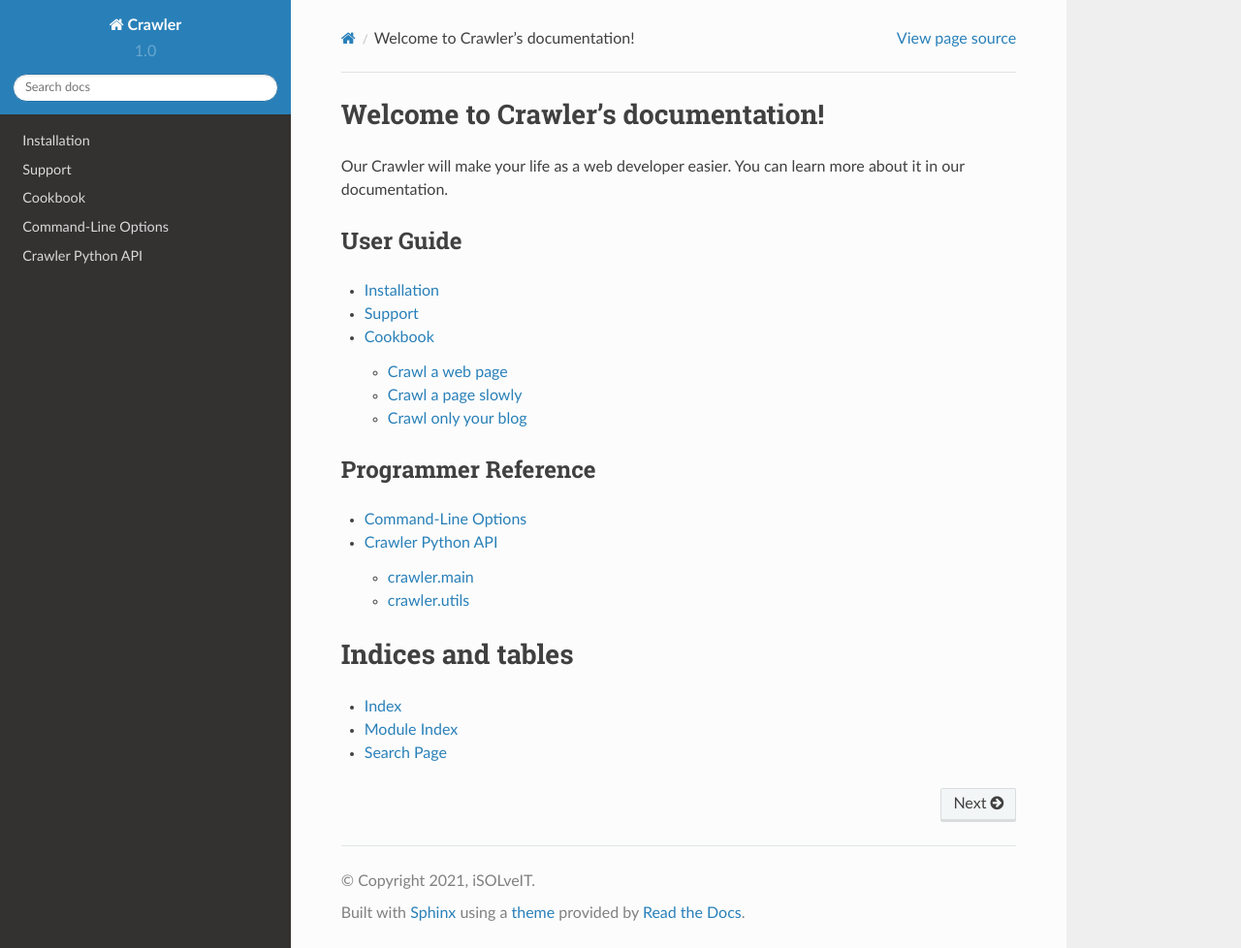
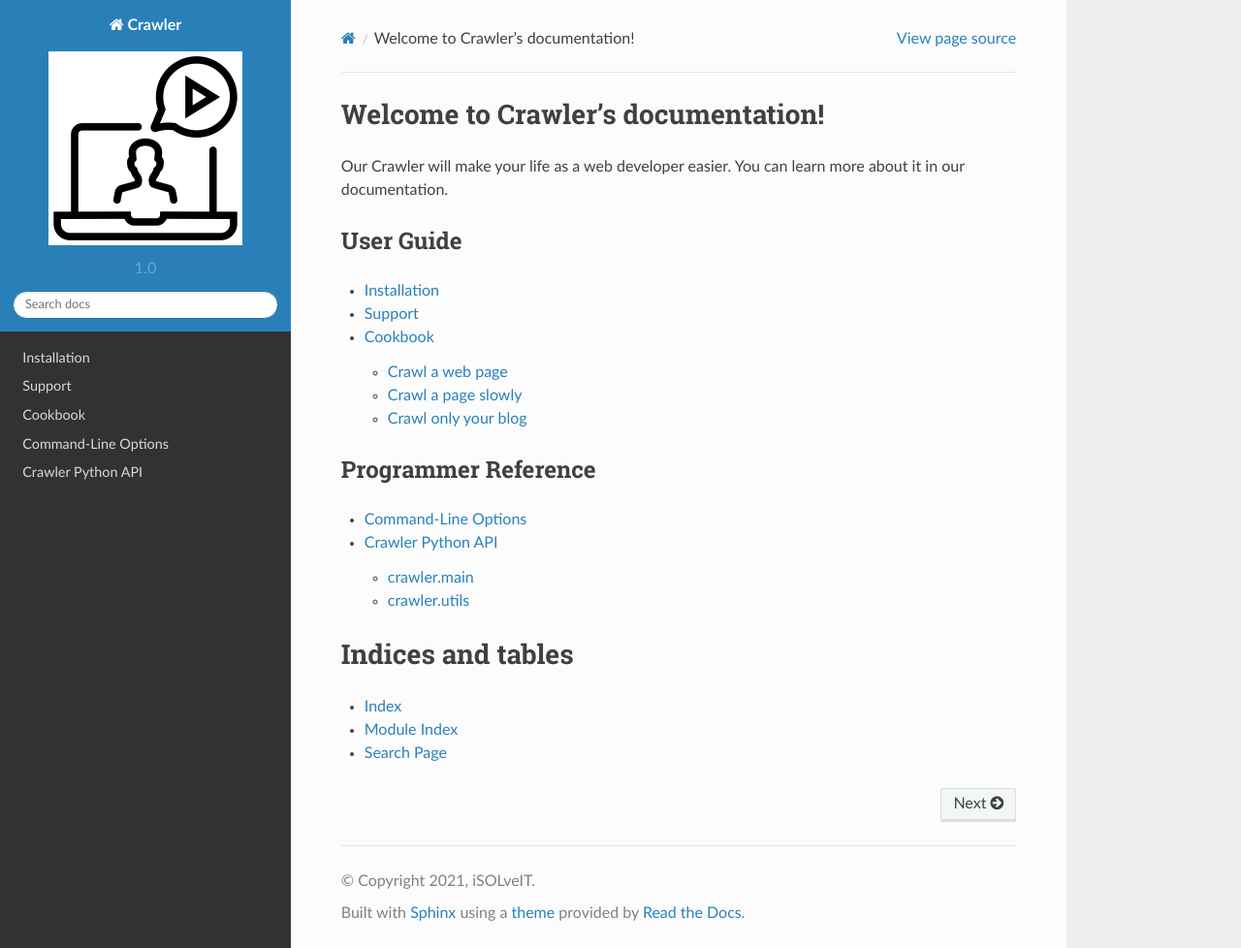
Before and after one commit to iSOLveIT/sphinx-crawler, a Sphinx documentation site: the page built from docs/index.rst, in a window 1280 px wide and 978 px high. Shown: the whole window at 97% size. Built offline with Sphinx 7.4.7 and the Read the Docs theme 2.0.0, drawn with Linux system fonts in a browser that asks for light colours.

Commit message:
Added Logo

```diff
--- a/docs/conf.py
+++ b/docs/conf.py
@@ -63,5 +63,6 @@ html_theme_path = [sphinx_rtd_theme.get_html_theme_path()]
 # relative to this directory. They are copied after the builtin static files,
 # so a file named "default.css" will overwrite the builtin "default.css".
 html_static_path = ['_static']
+html_logo = "jk.png"
 
 pygments_style = 'sphinx'
```
Also changed, not shown: docs/jk.png (added).
